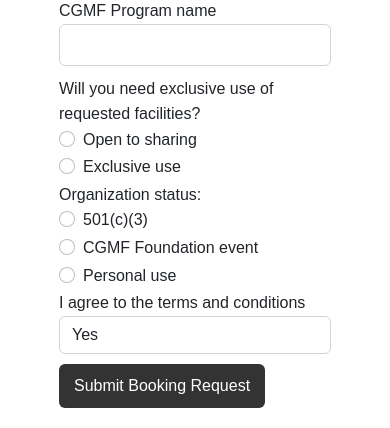
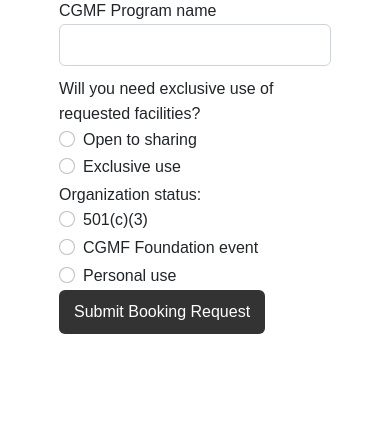
Before and after one commit to ehumpierres/MFR, a Flask app: page /book in a window 390 px wide. Shown: the part 1195-1623 px from the top of the page. After the commit the page ends 1529 px from the top, so only its background shows below. Run offline with Flask 3, Linux system fonts and the light colour scheme; a user stored in the database is signed in; data comes from the database, SQL or seed files in the repository.

Commit message:
Agent query: Please check if the booking form now excludes the "I agree to the terms and conditions" field. Also, verify if all the new fields are present: "Is anyone in your party mobility impaired?", "Event manager/on-site emergency contact", "Off-site emergency contact", "Mitchell family sponsor name or CGMF Program name", "Will you need exclusive use of requested facilities?", and "Organization status". Can you submit a booking with these fields?

```diff
--- a/forms.py
+++ b/forms.py
@@ -17,9 +17,6 @@ class BookingForm(FlaskForm):
                                   choices=[('Catering', 'Catering'), ('Bring own food', 'Bring own food')],
                                   validators=[DataRequired()])
     special_requests = TextAreaField('Special Requests')
-    agree_to_terms = SelectField('I agree to the terms and conditions',
-                                 choices=[('Yes', 'Yes'), ('No', 'No')],
-                                 validators=[DataRequired()])
     mobility_impaired = RadioField('Is anyone in your party mobility impaired?', choices=[('Yes', 'Yes'), ('No', 'No')], validators=[DataRequired()])
     event_manager_contact = StringField('Event manager/on-site emergency contact. Name, phone number, and email address:', validators=[DataRequired()])
     offsite_emergency_contact = StringField('Off-site emergency contact. Name, phone number, and email address:', validators=[DataRequired()])
--- a/main.py
+++ b/main.py
@@ -138,9 +138,6 @@ def book():
     form = BookingForm()
     form.unit_id.choices = [(unit.id, f"{unit.property.name} - {unit.name}") for unit in Unit.query.join(Property).all()]
     if form.validate_on_submit():
-        if form.agree_to_terms.data == 'No':
-            flash('You must agree to the terms and conditions to submit a booking request.', 'error')
-            return render_template('booking_form.html', form=form)
         try:
             booking = Booking(
                 unit_id=form.unit_id.data,
--- a/templates/booking_form.html
+++ b/templates/booking_form.html
@@ -77,10 +77,6 @@
                 </div>
             {% endfor %}
         </div>
-        <div class="form-group">
-            {{ form.agree_to_terms.label }}
-            {{ form.agree_to_terms(class="form-control") }}
-        </div>
         {{ form.submit(class="btn btn-primary") }}
     </form>
 {% endblock %}
```
